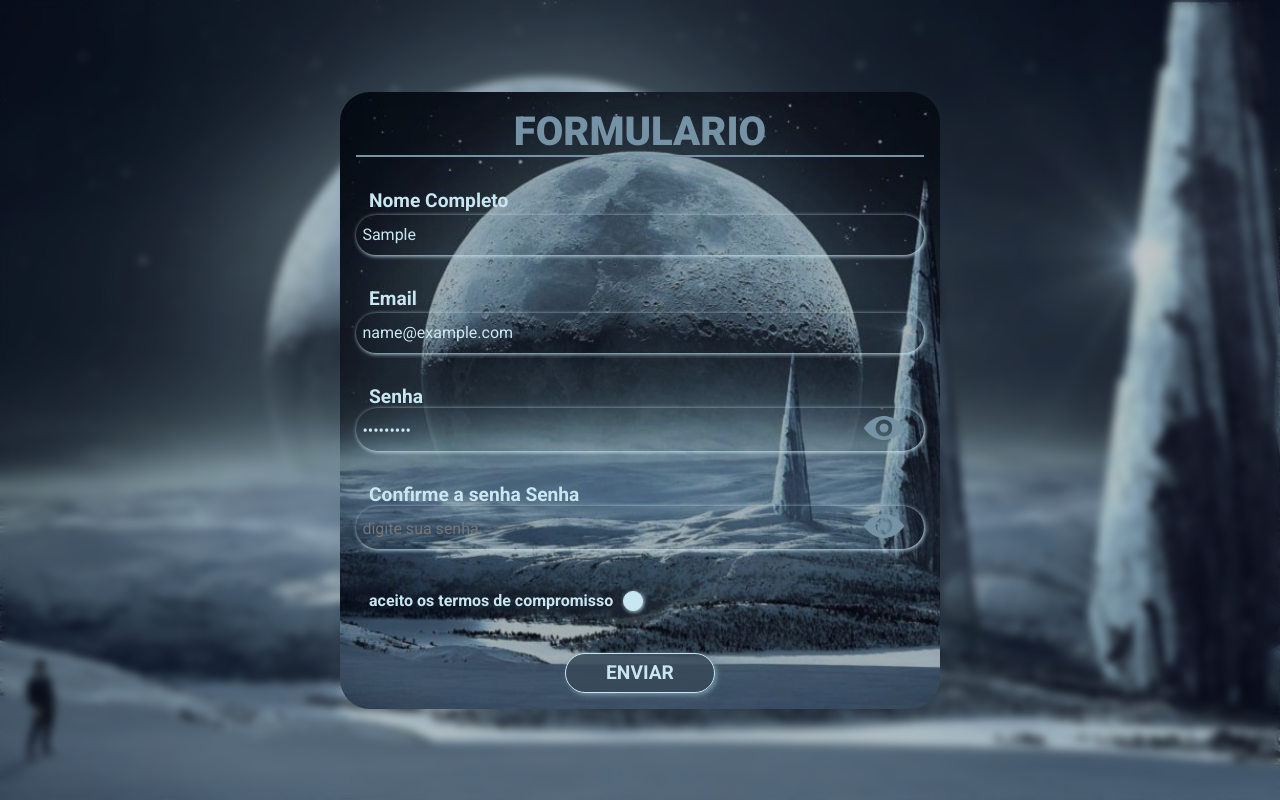
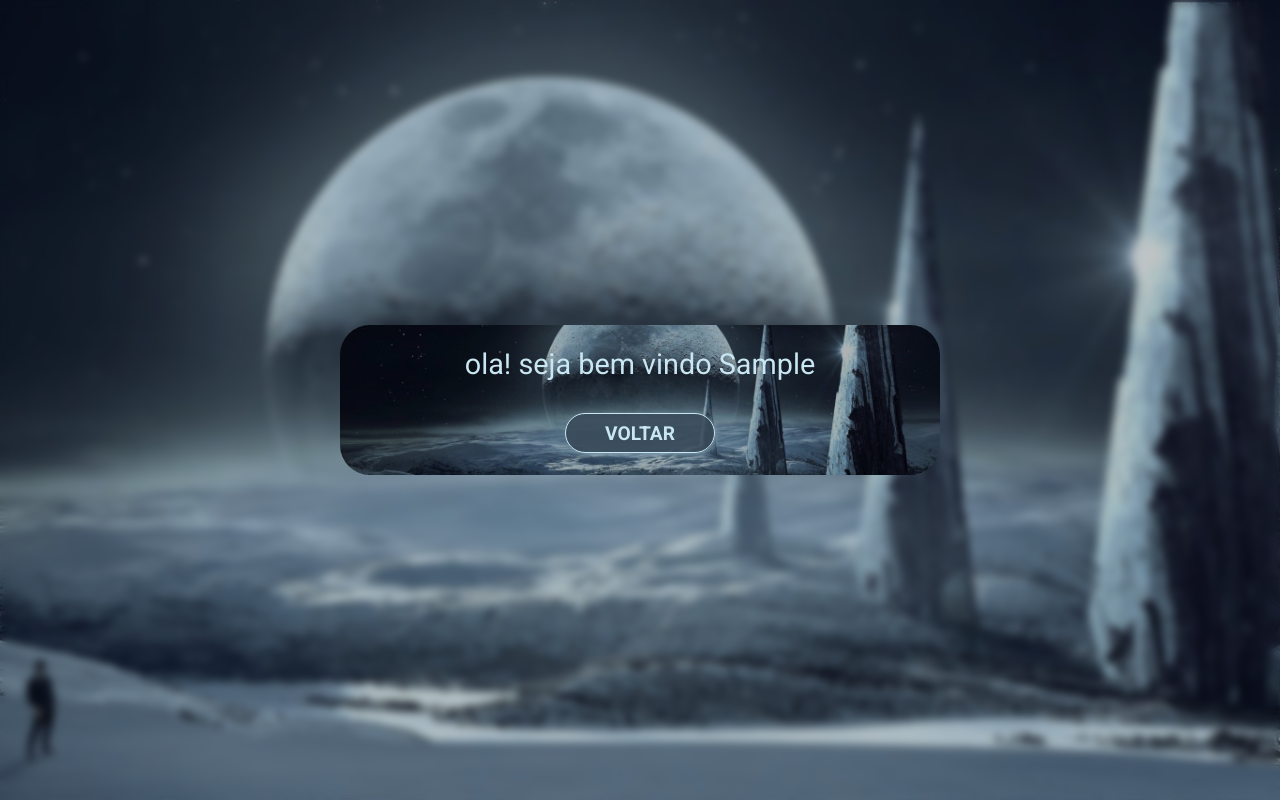
Before and after one commit to mateus073/Formulario-Validacao, a plain HTML site: page index.html in a window 1280 px wide. Both pictures are taken after typing "Sample", "name@example.com", "Sample123" into the empty fields and a click on the button "ENVIAR". Drawn offline with Linux system fonts and the light colour scheme.

Commit message:
adicionei o local storage

```diff
--- a/css/style.css
+++ b/css/style.css
@@ -45,6 +45,28 @@
     background-position: center;
 }
 
+
+/* div que exibe a mensagem de bem vindo */
+#bemVindo {
+    display: none;
+    flex-direction: column;
+    gap: 2rem;
+    width: 40%;
+    height: 150px;
+    min-width: 600px;
+    padding: 1rem;
+    border-radius: 30px;
+    z-index: 9999;
+    background-image: url('../img/fundom.jpg');
+    background-size: cover;
+    background-position: center;
+    color: var(--azul-claro);
+    justify-content: center;
+    align-items: center;
+    font-size: 1.8rem;
+    font-weight: 400;
+}
+
 /* titulo */
 .titulo {
     text-align: center;
@@ -86,6 +108,10 @@ input {
     color: var(--azul-claro);
     font-weight: 400;
     font-style: var(--azul-claro);
+}
+
+input:focus-visible {
+    outline: none;
 }
 
 
--- a/index.html
+++ b/index.html
@@ -56,12 +56,18 @@
                 <input id="termos-compromisso" type="checkbox" class="compromisso">
             </fieldset>
 
-            <div class="Denviar"><button type="submit" class="enviar">enviar</button></div>
+            <div class="Denviar"><button type="submit" class="enviar" onclick="armazena()">enviar</button></div>
         </form>
+
+        <div id="bemVindo">
+            <p>ola! <Span id="spanName"></Span></p>
+            <button id="voltar" class="enviar" onclick="voltar()">voltar</button>
+        </div>
 
         <div class="overlay"></div>
     </div>
 </body>
 <script src="js/script.js"></script>
+<script src="js/localStorage.js"></script>
 
 </html>
--- /dev/null
+++ b/js/localStorage.js
@@ -0,0 +1,38 @@
+let divBemVindo = document.querySelector('#bemVindo')
+let formulario = document.querySelector("#formulario")
+
+
+function consulta() {
+    let spanName = document.querySelector('#spanName')
+
+    let nameSotarage = localStorage.getItem("name")
+    // se o nome nao for null
+    // se o nome for null (inexistente ele vai e armazena ele no local storage)
+    if (nameSotarage) {
+        divBemVindo.style.display = "flex"
+        formulario.style.display = "none"
+
+        spanName.textContent = `seja bem vindo ${nameSotarage}`
+    } else {
+        divBemVindo.style.display = "none"
+        formulario.style.display = "flex"
+    }
+}
+
+// funçao que armazena o nome no local storage
+// chama a funçao de colsulta e exibe boa vinda
+//limpa o local storage pra no proximo login nao ficar salvo o msm nome
+function armazena() {
+    let nameIpt = document.querySelector("#c-nome").value
+    localStorage.setItem("name", nameIpt)
+    nameIpt.value = ""
+
+    consulta()
+}
+
+// botao de voltar que oculta a div de bem  vindo e exibe a de formulario
+function voltar() {
+    divBemVindo.style.display = "none"
+    formulario.style.display = "flex"
+    localStorage.removeItem("name")
+}
```
